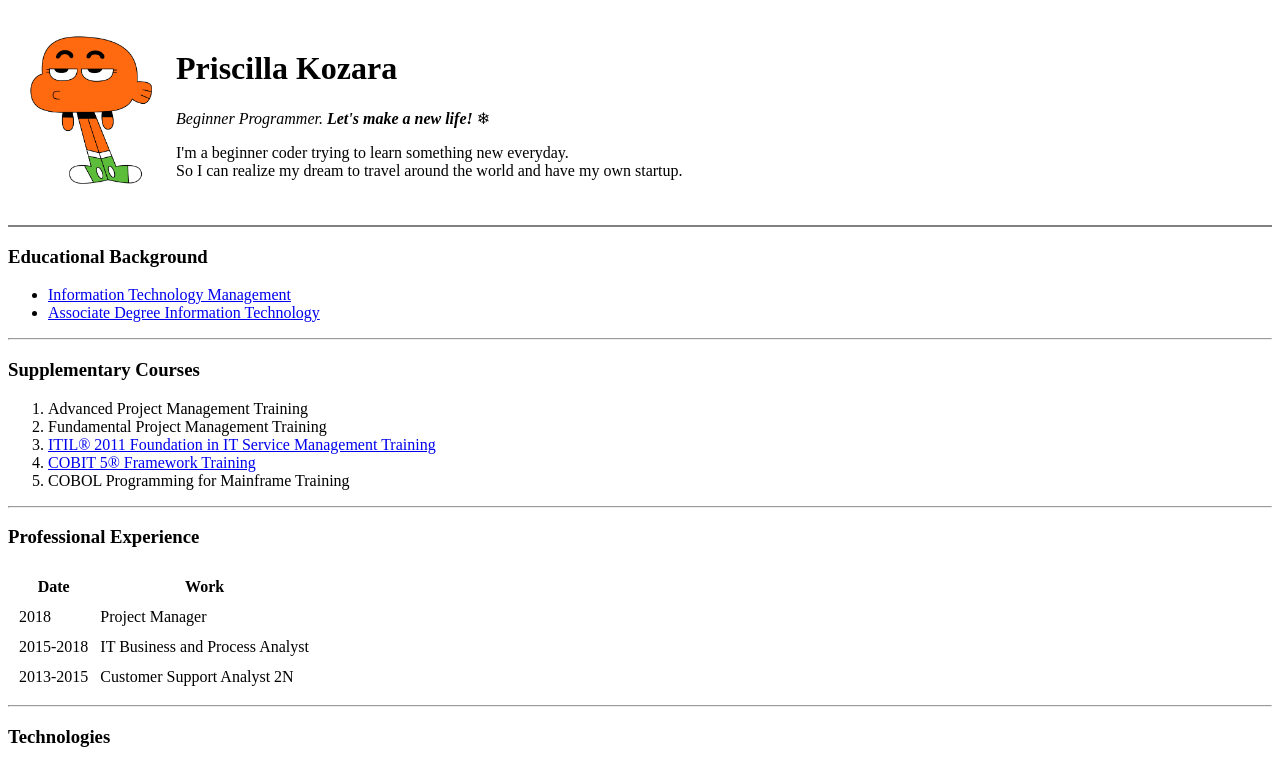
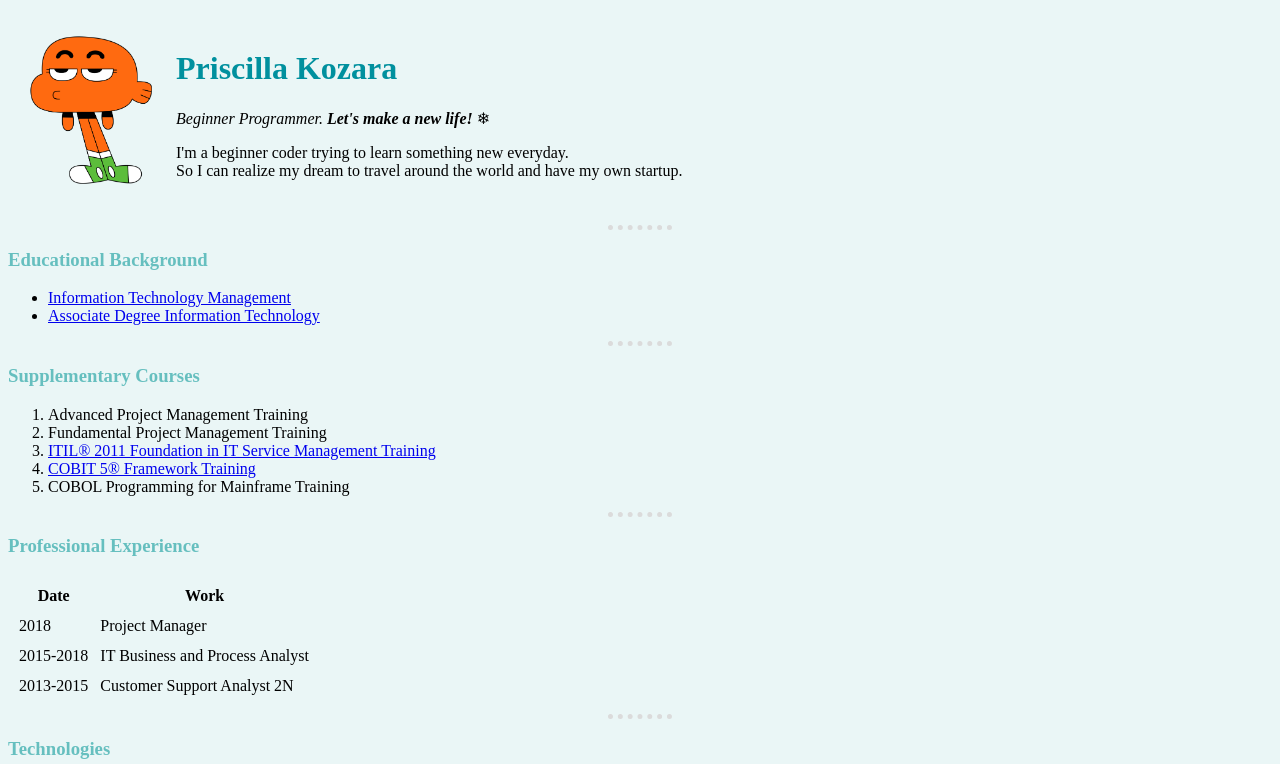
Before and after one commit to priscillakozara/cv, a plain HTML site: page index.html in a window 1280 px wide. Shown: the top 764 px of the page. Drawn offline with Linux system fonts and the light colour scheme.

Commit message:
Update files of personal website

```diff
--- /dev/null
+++ b/css/styles.css
@@ -0,0 +1,25 @@
+body {
+  background-color: #eaf6f6;
+}
+
+h1 {
+  color: #00909e;
+}
+
+h3 {
+  color: #66bfbf;
+}
+
+hr {
+  border: dotted #dbdbdb;
+  border-width: 5px 0 0 0;
+  /* border-top-width: 4px;
+  border-right-width: 0;
+  border-bottom-width: 0;
+  border-left-width: 0; */
+  /* border-style: none;
+  border-top-style: dotted;
+  border-color: grey;
+  border-width: 5px; */
+  width: 5%;
+}
--- a/index.html
+++ b/index.html
@@ -4,6 +4,7 @@
 <head>
   <meta charset="utf-8">
   <title>Priscilla's Personal Site</title>
+  <link rel="stylesheet" href="css/styles.css">
 </head>
 
 <body>
@@ -18,7 +19,7 @@
       </td>
     </tr>
   </table>
-  <hr size="2" noshade>
+  <hr>
   <h3>Educational Background</h3>
   <ul>
     <li><a href="https://www.fiap.com.br/online/graduacao/tecnologo/gestao-da-tecnologia-da-informacao/">Information Technology Management</a></li>
```
Also changed, not shown: contact.html (+3 -2 lines), hobbies.html (+5 -1 lines).
